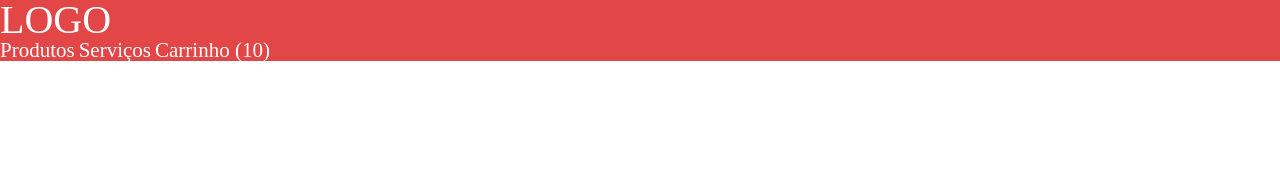
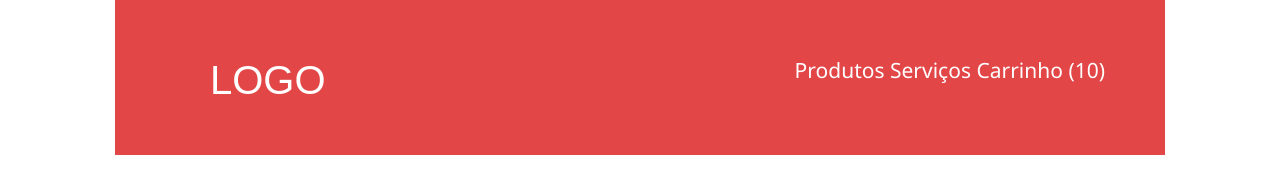
Before and after one commit to washics18/loja-fone, a plain HTML site: page index.html in a window 1280 px wide. Drawn offline with Linux system fonts and the light colour scheme.

Commit message:
Fim da terceira aula

```diff
--- a/header.css
+++ b/header.css
@@ -1,5 +1,22 @@
 header {
   background-color: #e24647;
+  overflow: hidden;
+  margin-left: 115px;
+  margin-right: 115px;
+  /* margin: 0 115px; o zero indica que o top e bottom não precisa alterar.
+
+  padding-left: 60px;
+  padding-right: 60px;
+  padding-top: 55px;
+  padding-bottom: 95px;
+
+  /* forma resumida nessa ordem: padding: top rigth bottom left;*/
+
+  padding: 60px 60px 55px 95px;
+
+  /* se todos tivessem o mesmo valor:
+  padding: top/rigth/bottom/left;
+  padding 60px; */
 }
 
 h1 {
@@ -8,13 +25,16 @@ h1 {
 
 h1 {
   font-size: 40px;
+  font-family: Arial, "Roboto", sans-serif;
+  float: left;
 }
 
-a {
+nav {
   font-size: 21px;
+  font-family: "Segoe UI", "Roboto", sans-serif;
+  float: right;
 }
 a {
   color: #fff;
-
   text-decoration: none;
 }
--- a/index.html
+++ b/index.html
@@ -4,6 +4,7 @@
 <meta charset="utf-8" />
 <title> loja-de-fones</title>
 
+<link href="https://fonts.googleapis.com/css?family=Roboto:300,400,700" rel="stylesheet">
 <link rel="stylesheet" href="reset.css" />
 <link rel="stylesheet" href="header.css" />
 
```
